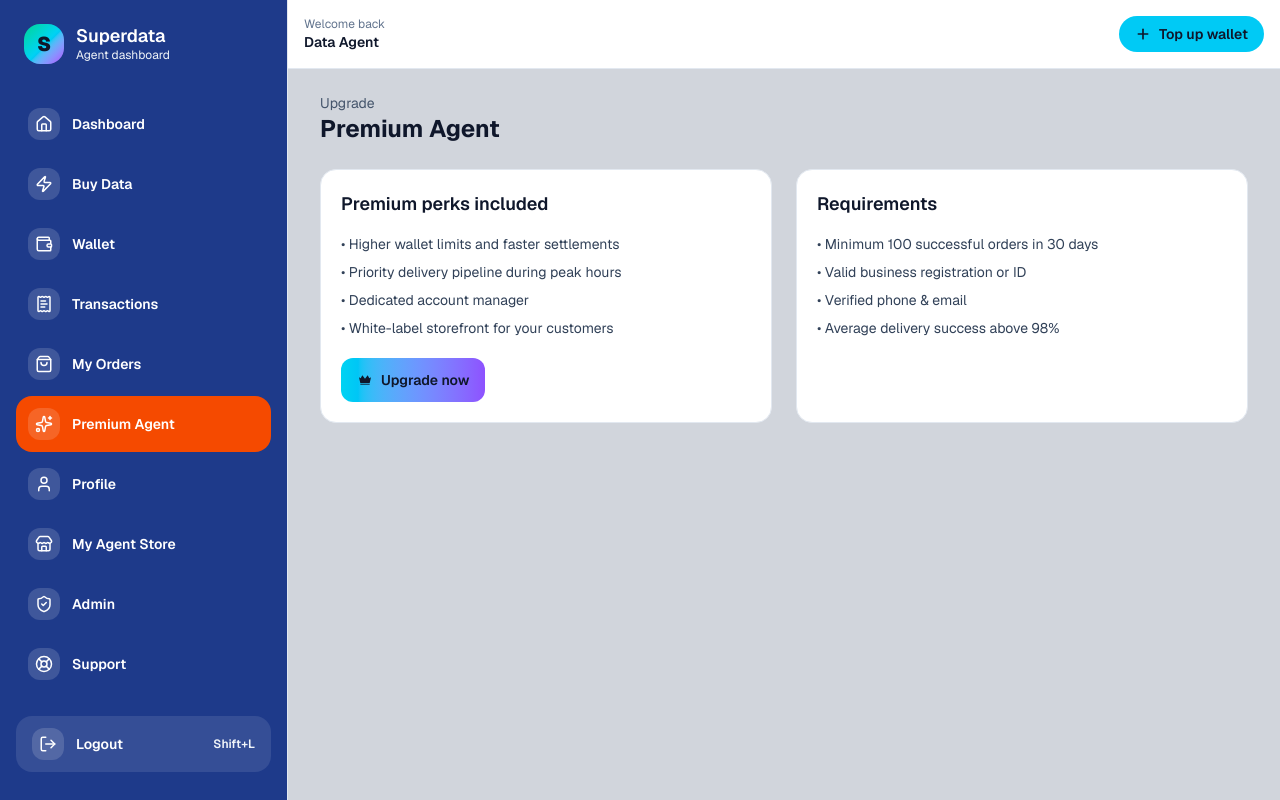
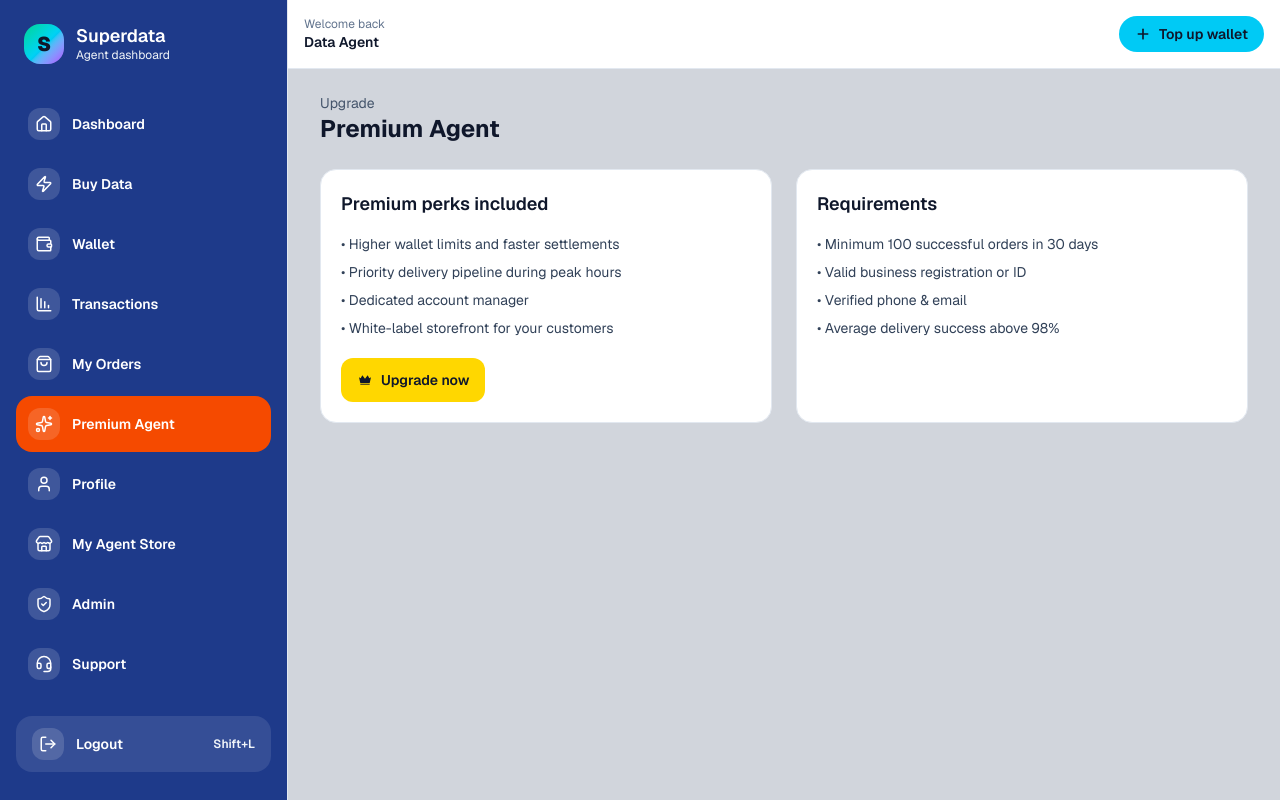
Before and after one commit to ericmanike/superdata, a Next.js app: page /dashboard/premium-agent in a window 1280 px wide. Built offline with nearby package versions, Linux system fonts and the light colour scheme; no server answers.

Commit message:
color change

```diff
--- a/app/dashboard/layout.tsx
+++ b/app/dashboard/layout.tsx
@@ -8,13 +8,13 @@ import {
   Home,
   Zap,
   Wallet,
-  ReceiptText,
+  ChartColumnDecreasing,
   ShoppingBag,
   Sparkles,
   User,
   Store,
   ShieldCheck,
-  LifeBuoy,
+  Headset,
   LogOut,
   Plus,
   Menu,
@@ -32,13 +32,13 @@ const navItems: NavItem[] = [
   { label: "Dashboard", href: "/dashboard", icon: Home },
   { label: "Buy Data", href: "/dashboard/buy-data", icon: Zap },
   { label: "Wallet", href: "/dashboard/wallet", icon: Wallet },
-  { label: "Transactions", href: "/dashboard/transactions", icon: ReceiptText },
+  { label: "Transactions", href: "/dashboard/transactions", icon: ChartColumnDecreasing },
   { label: "My Orders", href: "/dashboard/orders", icon: ShoppingBag },
   { label: "Premium Agent", href: "/dashboard/premium-agent", icon: Sparkles },
   { label: "Profile", href: "/dashboard/profile", icon: User },
   { label: "My Agent Store", href: "/dashboard/my-agent-store", icon: Store },
   { label: "Admin", href: "/dashboard/admin", icon: ShieldCheck },
-  { label: "Support", href: "/dashboard/support", icon: LifeBuoy },
+  { label: "Support", href: "/dashboard/support", icon: Headset },
 ];
 
 declare global {
--- a/app/dashboard/premium-agent/page.tsx
+++ b/app/dashboard/premium-agent/page.tsx
@@ -17,7 +17,7 @@ export default function PremiumAgentPage() {
             <li>• Dedicated account manager</li>
             <li>• White-label storefront for your customers</li>
           </ul>
-          <button className="mt-5 inline-flex items-center gap-2 rounded-xl bg-gradient-to-r from-cyan-400 to-violet-500 px-4 py-3 text-sm font-semibold text-slate-900">
+          <button className="mt-5 inline-flex items-center gap-2 rounded-xl bg-[#FFD700] px-4 py-3 text-sm font-semibold text-slate-900 transition hover:opacity-90">
             <svg
               viewBox="0 0 24 24"
               className="h-4 w-4"
```
